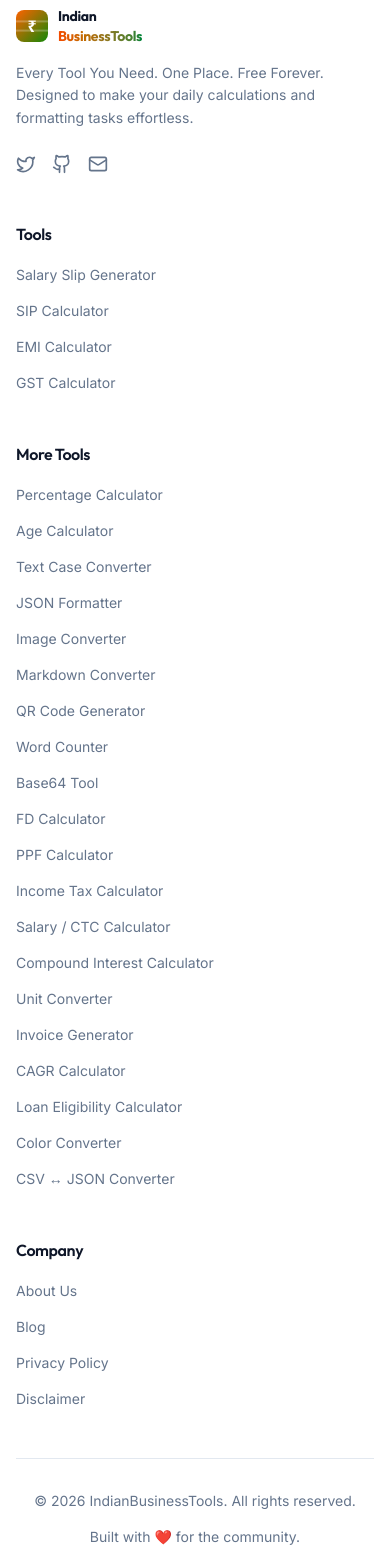
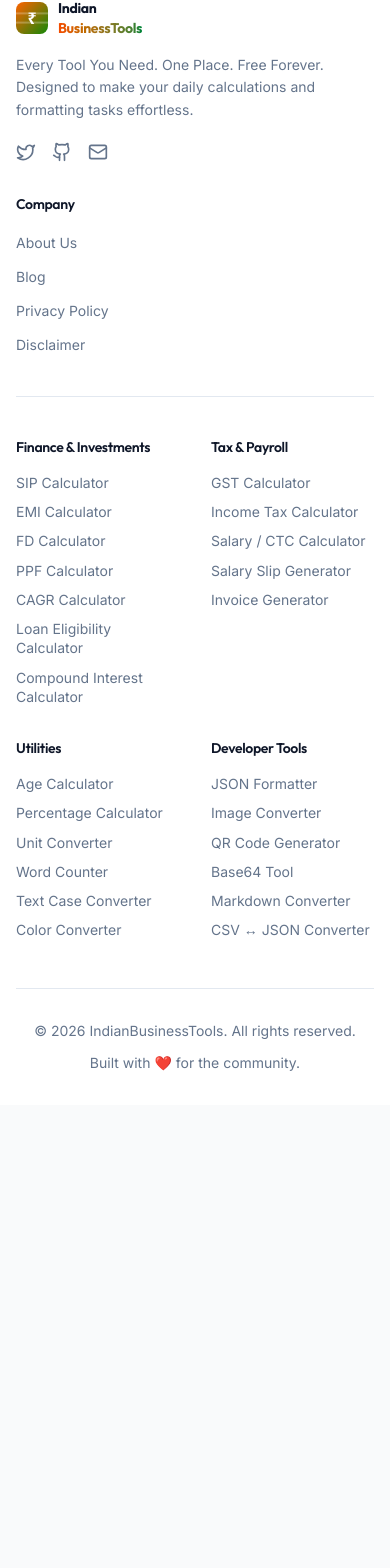
Before and after one commit to Rushil-2311/indiabusinesstools.com, a Next.js app: page /cagr-calculator in a window 390 px wide. Shown: the part 1659-3227 px from the top of the page. After the commit the page ends 2764 px from the top, so only its background shows below. Built offline with nearby package versions, Linux system fonts and the light colour scheme.

Commit message:
feat: make the website responsive

```diff
--- a/src/app/cagr-calculator/page.tsx
+++ b/src/app/cagr-calculator/page.tsx
@@ -62,7 +62,7 @@
     <div className="min-h-screen bg-background">
       <PageHeader title="CAGR Calculator" description="Compound Annual Growth Rate for investments" icon={LineChart} gradient="from-lime-500 to-emerald-600" />
 
-      <div className="mx-auto max-w-5xl px-4 pb-10 space-y-6">
+      <div className="mx-auto max-w-5xl px-4 sm:px-6 lg:px-8 pb-10 space-y-6">
         {/* Mode toggle */}
         <div className="flex rounded-xl border overflow-hidden w-fit">
           {[{ val: "cagr", label: "Calculate CAGR" }, { val: "future", label: "Calculate Future Value" }].map((m) => (
--- a/src/app/color-converter/page.tsx
+++ b/src/app/color-converter/page.tsx
@@ -143,7 +143,7 @@
       `}</style>
       <PageHeader title="Color Picker & Converter" description="Convert HEX ↔ RGB ↔ HSL with palette preview" icon={Palette} gradient="from-fuchsia-500 to-pink-600" />
 
-      <div className="mx-auto max-w-5xl px-4 pb-10 space-y-6">
+      <div className="mx-auto max-w-5xl px-4 sm:px-6 lg:px-8 pb-10 space-y-6">
         <div className="grid md:grid-cols-2 gap-6">
           {/* Controls */}
           <div className="space-y-4">
--- a/src/app/compound-interest-calculator/page.tsx
+++ b/src/app/compound-interest-calculator/page.tsx
@@ -60,7 +60,7 @@
         gradient="from-purple-600 to-violet-800"
       />
 
-      <div className="mx-auto max-w-5xl px-4 pb-10 grid md:grid-cols-2 gap-6">
+      <div className="mx-auto max-w-5xl px-4 sm:px-6 lg:px-8 pb-10 grid md:grid-cols-2 gap-6">
         {/* Inputs */}
         <Card>
           <CardHeader><CardTitle>Investment Details</CardTitle></CardHeader>
--- a/src/app/csv-json-converter/page.tsx
+++ b/src/app/csv-json-converter/page.tsx
@@ -101,7 +101,7 @@
     <div className="min-h-screen bg-background">
       <PageHeader title="CSV ↔ JSON Converter" description="Convert between CSV and JSON instantly with table preview" icon={Table} gradient="from-yellow-500 to-orange-500" />
 
-      <div className="mx-auto max-w-6xl px-4 pb-10 space-y-4">
+      <div className="mx-auto max-w-6xl px-4 sm:px-6 lg:px-8 pb-10 space-y-4">
         {/* Controls */}
         <div className="flex flex-wrap items-center gap-3">
           <div className="flex rounded-xl border overflow-hidden">
--- a/src/app/ctc-calculator/page.tsx
+++ b/src/app/ctc-calculator/page.tsx
@@ -108,7 +108,7 @@
         gradient="from-indigo-600 to-blue-800"
       />
 
-      <div className="mx-auto max-w-5xl px-4 pb-10 grid md:grid-cols-2 gap-6">
+      <div className="mx-auto max-w-5xl px-4 sm:px-6 lg:px-8 pb-10 grid md:grid-cols-2 gap-6">
         {/* Inputs */}
         <Card>
           <CardHeader><CardTitle>CTC Details</CardTitle></CardHeader>
--- a/src/app/fd-calculator/page.tsx
+++ b/src/app/fd-calculator/page.tsx
@@ -81,7 +81,7 @@
         gradient="from-green-500 to-emerald-700"
       />
 
-      <div className="mx-auto max-w-5xl px-4 pb-10 grid md:grid-cols-2 gap-6">
+      <div className="mx-auto max-w-5xl px-4 sm:px-6 lg:px-8 pb-10 grid md:grid-cols-2 gap-6">
         {/* Inputs */}
         <Card>
           <CardHeader><CardTitle>FD Details</CardTitle></CardHeader>
--- a/src/app/income-tax-calculator/page.tsx
+++ b/src/app/income-tax-calculator/page.tsx
@@ -125,7 +125,7 @@
         gradient="from-red-500 to-rose-700"
       />
 
-      <div className="mx-auto max-w-5xl px-4 pb-10 space-y-6">
+      <div className="mx-auto max-w-5xl px-4 sm:px-6 lg:px-8 pb-10 space-y-6">
         <div className="grid md:grid-cols-2 gap-6">
           {/* Inputs */}
           <div className="space-y-4">
--- a/src/app/loan-eligibility-calculator/page.tsx
+++ b/src/app/loan-eligibility-calculator/page.tsx
@@ -59,7 +59,7 @@
     <div className="min-h-screen bg-background">
       <PageHeader title="Loan Eligibility Calculator" description="Find your maximum loan amount based on salary and FOIR" icon={CreditCard} gradient="from-cyan-600 to-blue-700" />
 
-      <div className="mx-auto max-w-5xl px-4 pb-10 grid md:grid-cols-2 gap-6">
+      <div className="mx-auto max-w-5xl px-4 sm:px-6 lg:px-8 pb-10 grid md:grid-cols-2 gap-6">
         {/* Inputs */}
         <Card>
           <CardHeader><CardTitle>Your Financial Profile</CardTitle></CardHeader>
--- a/src/app/ppf-calculator/page.tsx
+++ b/src/app/ppf-calculator/page.tsx
@@ -55,7 +55,7 @@
         gradient="from-sky-500 to-cyan-600"
       />
 
-      <div className="mx-auto max-w-5xl px-4 pb-10 grid md:grid-cols-2 gap-6">
+      <div className="mx-auto max-w-5xl px-4 sm:px-6 lg:px-8 pb-10 grid md:grid-cols-2 gap-6">
         {/* Inputs */}
         <Card>
           <CardHeader><CardTitle>PPF Details</CardTitle></CardHeader>
--- a/src/app/salary-slip-generator/page.tsx
+++ b/src/app/salary-slip-generator/page.tsx
@@ -176,7 +176,7 @@
         <PageHeader title="Salary Slip Generator" description="Professional payslip with company logo — download as PDF" icon={ScrollText} gradient="from-violet-600 to-indigo-700" />
       </div>
 
-      <div className="mx-auto max-w-7xl px-4 pb-10 grid lg:grid-cols-[400px_1fr] gap-6 items-start">
+      <div className="mx-auto max-w-7xl px-4 sm:px-6 lg:px-8 pb-10 grid lg:grid-cols-[400px_1fr] gap-6 items-start">
 
         {/* ── Form Panel ─────────────────────────────── */}
         <div className="space-y-4 no-print">
@@ -305,8 +305,8 @@
         </div>
 
         {/* ── Salary Slip Preview ─────────────────────── */}
-        <div id="slip-preview">
-          <div style={{ ...sl, background: "#fff", border: "1px solid #e5e7eb", borderRadius: 8, padding: 32, maxWidth: 700, margin: "0 auto" }}>
+        <div id="slip-preview" className="overflow-x-auto">
+          <div style={{ ...sl, background: "#fff", border: "1px solid #e5e7eb", borderRadius: 8, padding: 32, minWidth: 560, maxWidth: 700, margin: "0 auto" }}>
 
             {/* Top: PAYSLIP heading + month */}
             <div style={{ display: "flex", justifyContent: "space-between", alignItems: "flex-start", marginBottom: 6 }}>
--- a/src/app/unit-converter/page.tsx
+++ b/src/app/unit-converter/page.tsx
@@ -154,7 +154,7 @@
         gradient="from-amber-400 to-orange-500"
       />
 
-      <div className="mx-auto max-w-4xl px-4 pb-10 space-y-6">
+      <div className="mx-auto max-w-4xl px-4 sm:px-6 lg:px-8 pb-10 space-y-6">
         {/* Category tabs */}
         <div className="flex flex-wrap gap-2">
           {CATEGORIES.map((c, i) => (
--- a/src/components/layout/Footer.tsx
+++ b/src/components/layout/Footer.tsx
@@ -1,25 +1,80 @@
-import  Link  from "next/link";
+import Link from "next/link";
 import { Mail, Twitter, Github } from "lucide-react";
-import { toolsData } from "@/lib/data";
+
+const FOOTER_CATEGORIES = [
+  {
+    label: "Finance & Investments",
+    tools: [
+      { name: "SIP Calculator", slug: "sip-calculator" },
+      { name: "EMI Calculator", slug: "emi-calculator" },
+      { name: "FD Calculator", slug: "fd-calculator" },
+      { name: "PPF Calculator", slug: "ppf-calculator" },
+      { name: "CAGR Calculator", slug: "cagr-calculator" },
+      { name: "Loan Eligibility Calculator", slug: "loan-eligibility-calculator" },
+      { name: "Compound Interest Calculator", slug: "compound-interest-calculator" },
+    ],
+  },
+  {
+    label: "Tax & Payroll",
+    tools: [
+      { name: "GST Calculator", slug: "gst-calculator" },
+      { name: "Income Tax Calculator", slug: "income-tax-calculator" },
+      { name: "Salary / CTC Calculator", slug: "ctc-calculator" },
+      { name: "Salary Slip Generator", slug: "salary-slip-generator" },
+      { name: "Invoice Generator", slug: "invoice-generator" },
+    ],
+  },
+  {
+    label: "Utilities",
+    tools: [
+      { name: "Age Calculator", slug: "age-calculator" },
+      { name: "Percentage Calculator", slug: "percentage-calculator" },
+      { name: "Unit Converter", slug: "unit-converter" },
+      { name: "Word Counter", slug: "word-counter" },
+      { name: "Text Case Converter", slug: "text-case-converter" },
+      { name: "Color Converter", slug: "color-converter" },
+    ],
+  },
+  {
+    label: "Developer Tools",
+    tools: [
+      { name: "JSON Formatter", slug: "json-formatter" },
+      { name: "Image Converter", slug: "image-converter" },
+      { name: "QR Code Generator", slug: "qr-code-generator" },
+      { name: "Base64 Tool", slug: "base64-tool" },
+      { name: "Markdown Converter", slug: "markdown-converter" },
+      { name: "CSV ↔ JSON Converter", slug: "csv-json-converter" },
+    ],
+  },
+];
+
+const COMPANY_LINKS = [
+  { name: "About Us", href: "/about" },
+  { name: "Blog", href: "/blog" },
+  { name: "Privacy Policy", href: "/privacy-policy" },
+  { name: "Disclaimer", href: "/disclaimer" },
+];
 
 export function Footer() {
   return (
-    <footer className="bg-card border-t pt-16 pb-8">
+    <footer className="bg-card border-t pt-14 pb-8">
       <div className="mx-auto max-w-7xl px-4 sm:px-6 lg:px-8">
-        <div className="grid grid-cols-1 md:grid-cols-4 gap-12 mb-12">
 
-          <div className="md:col-span-1">
+        {/* Top row: Brand + Company */}
+        <div className="flex flex-col sm:flex-row justify-between gap-8 pb-10 mb-10 border-b">
+          {/* Brand */}
+          <div className="max-w-sm">
             <Link href="/" className="inline-flex items-center gap-2.5 mb-4 group">
               <svg width="32" height="32" viewBox="0 0 40 40" fill="none" xmlns="http://www.w3.org/2000/svg">
                 <defs>
                   <linearGradient id="ibt-footer" x1="0" y1="0" x2="40" y2="40" gradientUnits="userSpaceOnUse">
-                    <stop stopColor="#FF6200"/>
-                    <stop offset="1" stopColor="#138808"/>
+                    <stop stopColor="#FF6200" />
+                    <stop offset="1" stopColor="#138808" />
                   </linearGradient>
                 </defs>
-                <rect width="40" height="40" rx="10" fill="url(#ibt-footer)"/>
-                <rect x="0" y="13" width="40" height="2.5" fill="white" fillOpacity="0.25"/>
-                <rect x="0" y="24.5" width="40" height="2.5" fill="white" fillOpacity="0.25"/>
+                <rect width="40" height="40" rx="10" fill="url(#ibt-footer)" />
+                <rect x="0" y="13" width="40" height="2.5" fill="white" fillOpacity="0.25" />
+                <rect x="0" y="24.5" width="40" height="2.5" fill="white" fillOpacity="0.25" />
                 <text x="20" y="28" fontSize="20" fontFamily="system-ui, Arial, sans-serif" fontWeight="700" fill="white" textAnchor="middle">&#8377;</text>
               </svg>
               <div className="flex flex-col leading-none">
@@ -27,75 +82,66 @@
                 <span className="font-display text-sm font-bold tracking-tight bg-linear-to-r from-orange-600 to-green-700 bg-clip-text text-transparent">BusinessTools</span>
               </div>
             </Link>
-            <p className="text-sm text-muted-foreground mb-6 leading-relaxed">
+            <p className="text-sm text-muted-foreground mb-5 leading-relaxed">
               Every Tool You Need. One Place. Free Forever. Designed to make your daily calculations and formatting tasks effortless.
             </p>
             <div className="flex gap-4">
-              <a href="#" className="text-muted-foreground hover:text-primary transition-colors">
+              <a href="#" aria-label="Twitter" className="text-muted-foreground hover:text-primary transition-colors">
                 <Twitter className="h-5 w-5" />
               </a>
-              <a href="#" className="text-muted-foreground hover:text-primary transition-colors">
+              <a href="#" aria-label="GitHub" className="text-muted-foreground hover:text-primary transition-colors">
                 <Github className="h-5 w-5" />
               </a>
-              <a href="#" className="text-muted-foreground hover:text-primary transition-colors">
+              <a href="#" aria-label="Email" className="text-muted-foreground hover:text-primary transition-colors">
                 <Mail className="h-5 w-5" />
               </a>
             </div>
           </div>
 
-          <div>
-            <h3 className="font-display font-semibold mb-4 text-foreground">Tools</h3>
-            <ul className="space-y-3">
-              {toolsData.slice(0, 4).map((tool) => (
-                <li key={tool.slug}>
-                  <Link href={`/${tool.slug}`} className="text-sm text-muted-foreground hover:text-primary transition-colors">
-                    {tool.name}
+          {/* Company */}
+          <div className="shrink-0">
+            <h3 className="font-display font-semibold text-sm mb-4 text-foreground">Company</h3>
+            <ul className="space-y-2.5">
+              {COMPANY_LINKS.map((l) => (
+                <li key={l.href}>
+                  <Link href={l.href} className="text-sm text-muted-foreground hover:text-primary transition-colors">
+                    {l.name}
                   </Link>
                 </li>
               ))}
             </ul>
           </div>
-
-          <div>
-            <h3 className="font-display font-semibold mb-4 text-foreground">More Tools</h3>
-            <ul className="space-y-3">
-              {toolsData.slice(4).map((tool) => (
-                <li key={tool.slug}>
-                  <Link href={`/${tool.slug}`} className="text-sm text-muted-foreground hover:text-primary transition-colors">
-                    {tool.name}
-                  </Link>
-                </li>
-              ))}
-            </ul>
-          </div>
-
-          <div>
-            <h3 className="font-display font-semibold mb-4 text-foreground">Company</h3>
-            <ul className="space-y-3">
-              <li>
-                <Link href="/about" className="text-sm text-muted-foreground hover:text-primary transition-colors">About Us</Link>
-              </li>
-              <li>
-                <Link href="/blog" className="text-sm text-muted-foreground hover:text-primary transition-colors">Blog</Link>
-              </li>
-              <li>
-                <Link href="/privacy-policy" className="text-sm text-muted-foreground hover:text-primary transition-colors">Privacy Policy</Link>
-              </li>
-              <li>
-                <Link href="/disclaimer" className="text-sm text-muted-foreground hover:text-primary transition-colors">Disclaimer</Link>
-              </li>
-            </ul>
-          </div>
-
         </div>
 
-        <div className="border-t pt-8 flex flex-col md:flex-row justify-between items-center gap-4">
+        {/* Tool categories */}
+        <div className="grid grid-cols-2 md:grid-cols-4 gap-8 mb-12">
+          {FOOTER_CATEGORIES.map((cat) => (
+            <div key={cat.label}>
+              <h3 className="font-display font-semibold text-sm mb-4 text-foreground">{cat.label}</h3>
+              <ul className="space-y-2.5">
+                {cat.tools.map((tool) => (
+                  <li key={tool.slug}>
+                    <Link
+                      href={`/${tool.slug}`}
+                      className="text-sm text-muted-foreground hover:text-primary transition-colors leading-snug block"
+                    >
+                      {tool.name}
+                    </Link>
+                  </li>
+                ))}
+              </ul>
+            </div>
+          ))}
+        </div>
+
+        {/* Bottom bar */}
+        <div className="border-t pt-8 flex flex-col sm:flex-row justify-between items-center gap-3">
           <p className="text-sm text-muted-foreground">
             © {new Date().getFullYear()} IndianBusinessTools. All rights reserved.
           </p>
-          <div className="text-sm text-muted-foreground">
+          <p className="text-sm text-muted-foreground">
             Built with ❤️ for the community.
-          </div>
+          </p>
         </div>
       </div>
     </footer>
```
